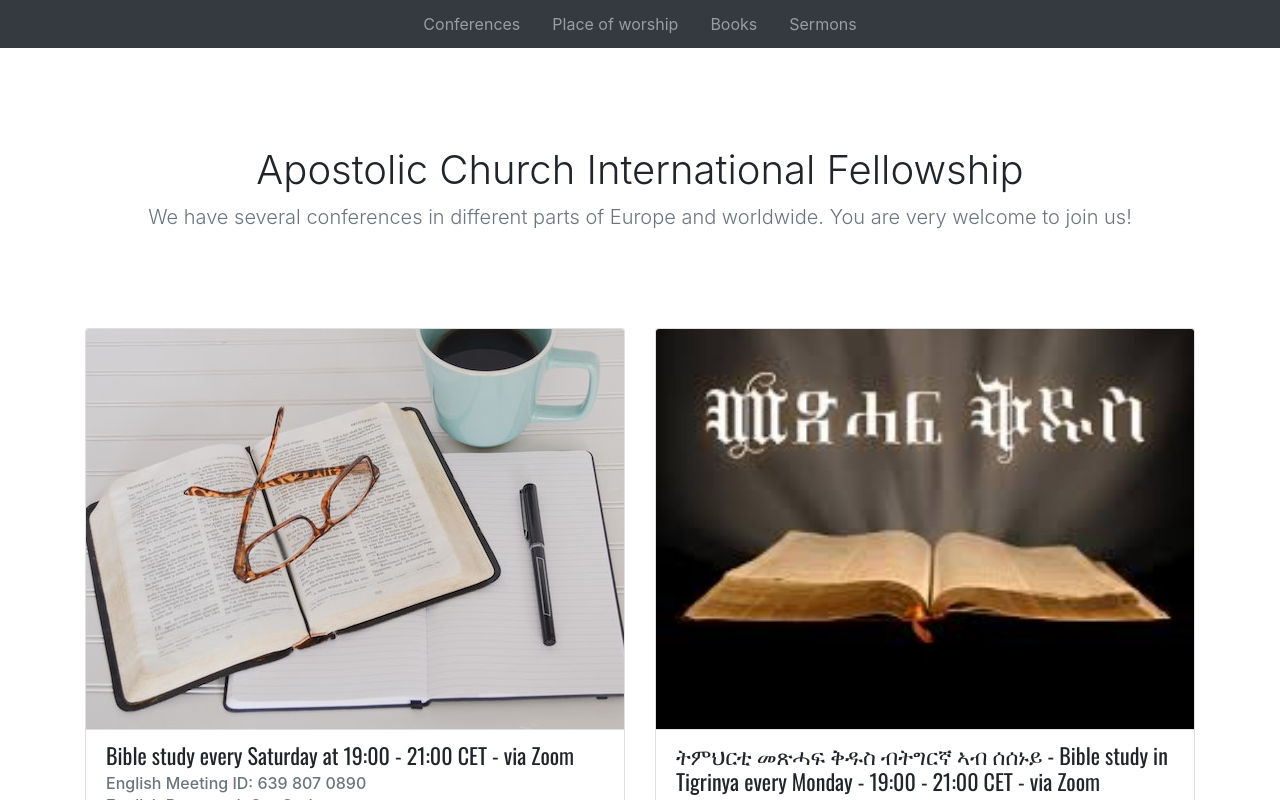
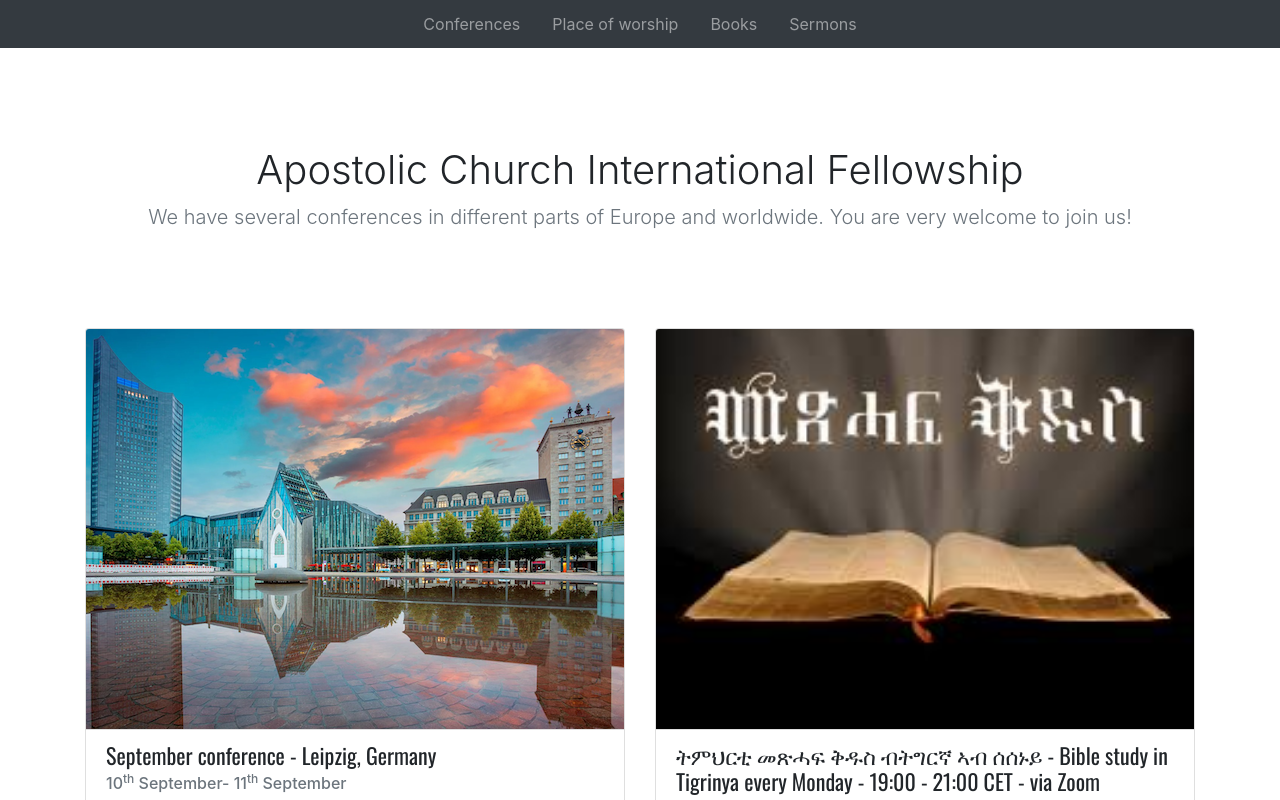
Before and after one commit to Haimanot1989/church, a React (Create React App) app: page / in a window 1280 px wide. Shown: the top 800 px of the page. Built offline with nearby package versions, Linux system fonts and the light colour scheme.

Commit message:
update conf

```diff
--- a/src/components/Cards.js
+++ b/src/components/Cards.js
@@ -20,11 +20,11 @@ const Cards = () => {
   return (
     <>
       <div className="card-deck mb-2">
-        <OnlineMeetingCard {...europeBibleStudyOnZoom} />
+        <Card {...septemberConference2022} />
         <OnlineMeetingCard {...europeTigrinyaBibleStudyOnZoom} />
       </div>
       <div className="card-deck mb-2">
-        <Card {...septemberConference2022} />
+        <OnlineMeetingCard {...europeBibleStudyOnZoom} />
         <Card {...octoberConference2022} />
       </div>
       <div className="card-deck mb-2">
```
